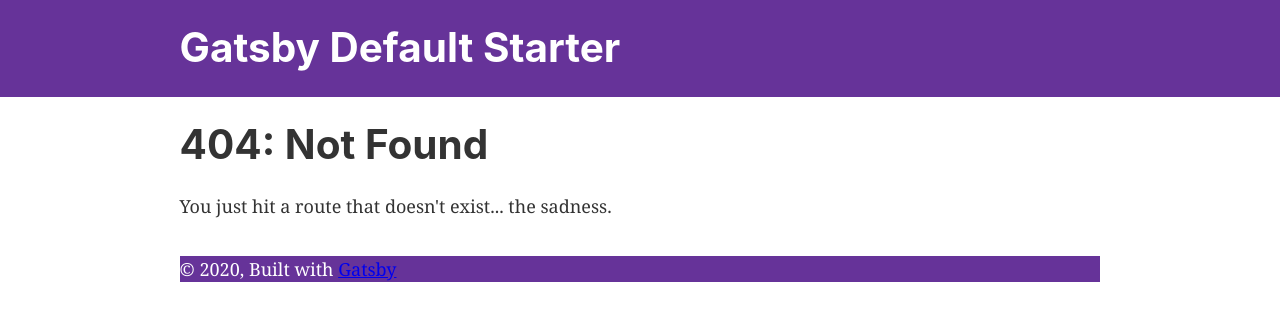
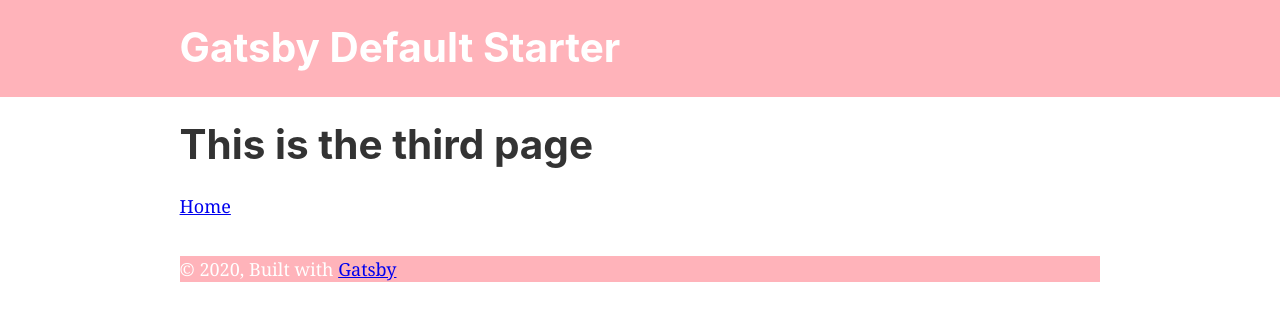
Before and after one commit to IsabelBlomstrom/first-gatsby-project, a Gatsby site: page /page-3 in a window 1280 px wide. Before the commit this address had no page. Built offline with nearby package versions, Linux system fonts and the light colour scheme; Gatsby itself is replaced by a stand-in of ours.

Commit message:
Minor changes

```diff
--- a/gatsby-config.js
+++ b/gatsby-config.js
@@ -27,6 +27,17 @@ module.exports = {
         icon: `src/images/gatsby-icon.png`, // This path is relative to the root of the site.
       },
     },
+    `gatsby-plugin-google-fonts`,
+    {
+      resolve: `gatsby-plugin-google-fonts`,
+      options: {
+        fonts: [
+          `oswald`,
+          `source sans pro\:300,400,400i,700` // you can also specify font weights and styles
+        ],
+        display: 'swap'
+      }
+    }
     // this (optional) plugin enables Progressive Web App + Offline functionality
     // To learn more, visit: https://gatsby.dev/offline
     // `gatsby-plugin-offline`,
--- a/src/components/header.js
+++ b/src/components/header.js
@@ -5,7 +5,7 @@ import React from "react"
 const Header = ({ siteTitle }) => (
   <header
     style={{
-      background: `rebeccapurple`,
+      background: `#ffb3ba`,
       marginBottom: `1.45rem`,
     }}
   >
--- a/src/components/layout.css
+++ b/src/components/layout.css
@@ -1,7 +1,7 @@
 html {
   -ms-text-size-adjust: 100%;
   -webkit-text-size-adjust: 100%;
-  font: 112.5%/1.45em georgia, serif, sans-serif;
+  font: 112.5%/1.45em georgia, sans-serif;
   box-sizing: border-box;
   overflow-y: scroll;
 }
@@ -10,7 +10,7 @@ body {
   -webkit-font-smoothing: antialiased;
   -moz-osx-font-smoothing: grayscale;
   color: hsla(0, 0%, 0%, 0.8);
-  font-family: georgia, serif;
+  font-family: georgia;
   font-weight: normal;
   word-wrap: break-word;
   font-kerning: normal;
--- a/src/components/layout.js
+++ b/src/components/layout.js
@@ -34,9 +34,10 @@ const Layout = ({ children }) => {
         }}
       >
         <main>{children}</main>
+
         <footer style={{
           marginTop: `2rem`,
-          background: `rebeccapurple`,
+          background: `#ffb3ba`,
           color: `white`
         }}>
           © {new Date().getFullYear()}, Built with
--- a/src/pages/page-2.js
+++ b/src/pages/page-2.js
@@ -10,6 +10,7 @@ const SecondPage = () => (
     <h1>Hi from the second page</h1>
     <p>Welcome to page 2</p>
     <Link to="/">Go back to the homepage</Link>
+    <Link to="/page-3/">Go to page 3</Link>
   </Layout>
 )
 
--- /dev/null
+++ b/src/pages/page-3.js
@@ -0,0 +1,13 @@
+import React from "react"
+import { Link } from "gatsby"
+import Layout from "../components/layout"
+
+const pageThree = () => (
+  <Layout>
+    <h1>This is the third page</h1>
+    <Link to="/">Home</Link> <br />
+
+  </Layout>
+  )
+
+export default pageThree
```
